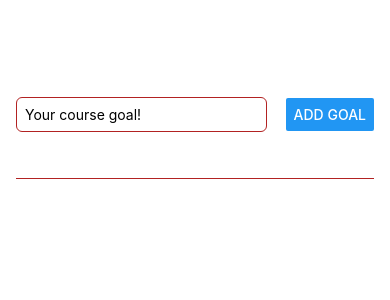
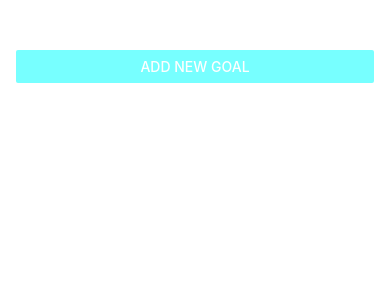
Before and after one commit to citixenken/RNCourse, a React Native app: screen / in a window 390 px wide. Shown: the top 300 px of the page. Built offline with nearby package versions, Linux system fonts and the light colour scheme.

Commit message:
adding a modal screen

```diff
--- a/App.js
+++ b/App.js
@@ -1,10 +1,15 @@
 import { useState } from "react";
-import { StyleSheet, View, FlatList } from "react-native";
+import { StyleSheet, View, FlatList, Button } from "react-native";
 import GoalInput from "./components/GoalInput";
 import GoalItem from "./components/GoalItem";
 
 export default function App() {
+  const [modalIsVisible, setModalIsVisible] = useState(false);
   const [courseGoals, setCourseGoals] = useState([]);
+
+  function startAddGoalHandler() {
+    setModalIsVisible(true);
+  }
 
   function addGoalHandler(enteredGoalText) {
     // setCourseGoals([...courseGoals, enteredGoalText]); //would've worked too!
@@ -22,7 +27,12 @@
 
   return (
     <View style={styles.appContainer}>
-      <GoalInput onAddGoal={addGoalHandler} />
+      <Button
+        title="Add New Goal"
+        color="#77ffff"
+        onPress={startAddGoalHandler}
+      />
+      <GoalInput visible={modalIsVisible} onAddGoal={addGoalHandler} />
       <View style={styles.goalsContainer}>
         <FlatList
           data={courseGoals}
--- a/components/GoalInput.js
+++ b/components/GoalInput.js
@@ -1,8 +1,8 @@
 import { useState } from "react";
-import { StyleSheet, View, TextInput, Button } from "react-native";
+import { StyleSheet, View, TextInput, Button, Modal } from "react-native";
 import React from "react";
 
-const GoalInput = ({ onAddGoal }) => {
+const GoalInput = ({ onAddGoal, visible }) => {
   const [enteredGoalText, setEnteredGoalText] = useState("");
 
   function goalInputHandler(enteredText) {
@@ -15,6 +15,7 @@
   }
 
   return (
+    <Modal visible={visible} animationType="slide">
       <View style={styles.inputContainer}>
         <TextInput
           style={styles.textInput}
@@ -24,6 +25,7 @@
         />
         <Button title="Add Goal" onPress={addGoalHandler} />
       </View>
+    </Modal>
   );
 };
 
```
Lines whose indentation alone changed are shown as unchanged.
